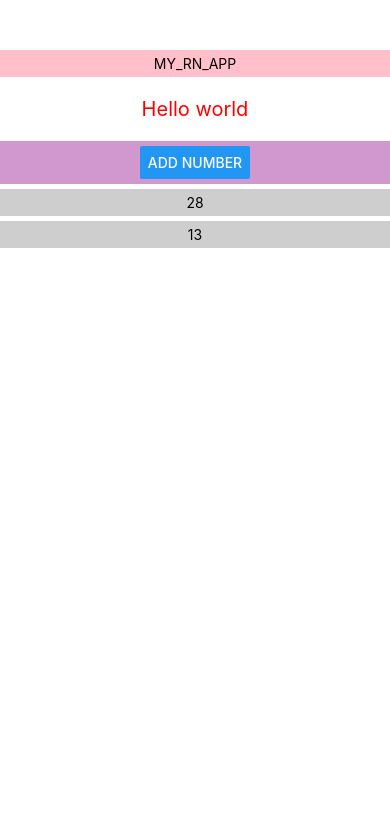
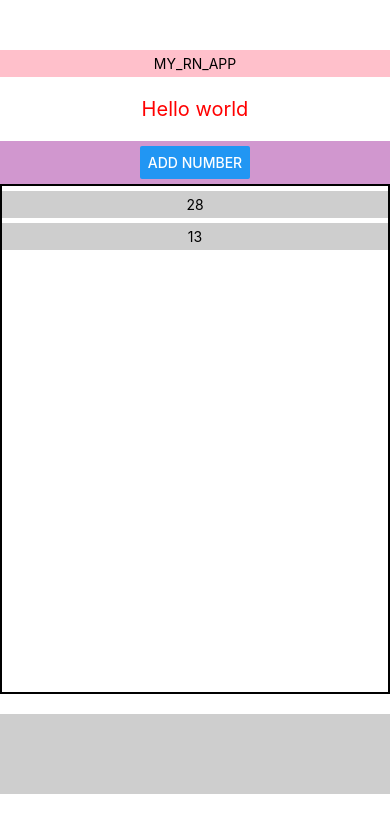
Before and after one commit to pjh1995/my_rn_app, a React Native app: screen / in a window 390 px wide. Shown: the top 832 px of the page. Built offline with nearby package versions, Linux system fonts and the light colour scheme.

Commit message:
Learn React Native Component 2

```diff
--- a/App.js
+++ b/App.js
@@ -7,11 +7,12 @@
  */
 
 import React, {Component} from 'react';
-import {View, Text, StyleSheet} from 'react-native';
+import {View, Text, StyleSheet, ScrollView} from 'react-native';
 
 import Header from './src/components/Header';
 import Generator from './src/components/Generator';
 import Numlist from './src/components/Numlist';
+import Input from './src/components/Input';
 
 class App extends Component {
   state = {
@@ -20,7 +21,17 @@
   };
 
   onAddRandomNum = () => {
-    alert('press random buttom');
+    const randomNum = Math.floor(Math.random() * 100) + 1;
+    this.setState((prev) => {
+      return {random: [...prev.random, randomNum]};
+    });
+  };
+
+  onNumDelete = (idx) => {
+    const newRandom = this.state.random.filter((num, i) => i !== idx);
+    this.setState({
+      random: [...newRandom],
+    });
   };
 
   render() {
@@ -32,8 +43,11 @@
             Hello world
           </Text>
         </View>
-        <Generator onAddRandomNum={this.onAddRandomNum} />
-        <Numlist nums={this.state.random} />
+        <Generator onAdd={this.onAddRandomNum} />
+        <ScrollView style={styles.ScrollView}>
+          <Numlist nums={this.state.random} onDelete={this.onNumDelete} />
+        </ScrollView>
+        <Input style={styles.Input} />
       </View>
     );
   }
@@ -44,6 +58,7 @@
     flex: 1,
     backgroundColor: 'white',
     paddingTop: 50,
+    paddingBottom: 50,
     alignItems: 'center',
   },
   subView: {
@@ -56,6 +71,14 @@
     color: 'red',
     padding: 20,
   },
+  ScrollView: {
+    width: '100%',
+    borderColor: 'black',
+    borderWidth: 2,
+  },
+  Input: {
+    // justifyContent: 'center',
+  },
 });
 
 export default App;
--- a/src/components/Generator.js
+++ b/src/components/Generator.js
@@ -11,7 +11,7 @@
 
 const Generator = (props) => (
   <View style={styles.generator}>
-    <Button title="Add number" onPress={() => props.onAddRandomNum()} />
+    <Button title="Add number" onPress={() => props.onAdd()} />
   </View>
 );
 
--- /dev/null
+++ b/src/components/Input.js
@@ -0,0 +1,48 @@
+/**
+ * Sample React Native App
+ * https://github.com/facebook/react-native
+ *
+ * @format
+ * @flow
+ */
+
+import React, {Component} from 'react';
+import {View, StyleSheet, TextInput} from 'react-native';
+
+class Input extends Component {
+  state = {
+    myTextInput: '',
+  };
+  onChangeInput = (v) => {
+    this.setState({myTextInput: v});
+  };
+  render() {
+    return (
+      <View style={styles.mainView}>
+        <TextInput
+          style={styles.input}
+          value={this.state.myTextInput}
+          onChangeText={this.onChangeInput}
+          multiline={true}
+          maxLength={100}
+          autoCapitalize={'none'}
+        />
+      </View>
+    );
+  }
+}
+
+const styles = StyleSheet.create({
+  mainView: {
+    width: '100%',
+  },
+  input: {
+    width: '100%',
+    backgroundColor: '#cecece',
+    marginTop: 20,
+    fontSize: 25,
+    padding: 10,
+  },
+});
+
+export default Input;
--- a/src/components/Numlist.js
+++ b/src/components/Numlist.js
@@ -7,14 +7,17 @@
  */
 
 import React from 'react';
-import {View, Text, StyleSheet} from 'react-native';
+import {View, Text, StyleSheet, TouchableOpacity} from 'react-native';
 
 const Numlist = (props) =>
   props.nums.map((num, i) => {
     return (
-      <View style={styles.numlist} key={i}>
+      <TouchableOpacity
+        style={styles.numlist}
+        key={i}
+        onPress={() => props.onDelete(i)}>
         <Text>{num}</Text>
-      </View>
+      </TouchableOpacity>
     );
   });
 
```
